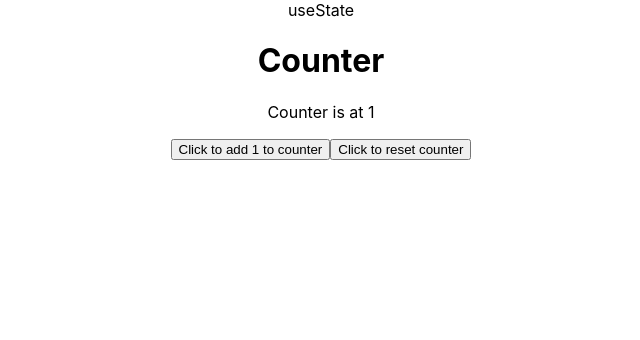
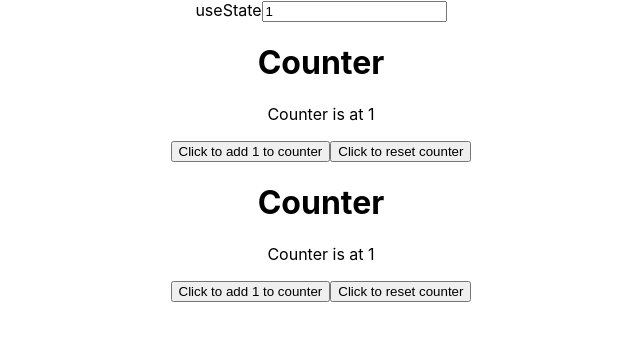
Before and after one commit to harellevi/degree, a React (Create React App) app in the folder usestate/: page / in a window 1280 px wide. Shown: the top 340 px of the page, without its empty margins (319-959 px from the left). Built offline with nearby package versions, Linux system fonts and the light colour scheme.

Commit message:
add delta to app

```diff
--- a/usestate/src/App.js
+++ b/usestate/src/App.js
@@ -1,10 +1,19 @@
 import './App.css';
 import Counter from './Counter';
+import { useState } from 'react';
+
 function App() {
+  const [delta, setDelta] = useState(1)
+
+function handleDelta(e){
+  setDelta(Number(e.target.value))
+   }
   return (
     <div className="App">
       useState
-      <Counter />
+      <input type = "number" value={delta} onChange={handleDelta}/>
+      <Counter delta = {delta} />
+      <Counter delta={delta}/>
     </div>
   );
 }
--- a/usestate/src/Counter.js
+++ b/usestate/src/Counter.js
@@ -1,28 +1,27 @@
 import { useState } from "react";
-function Counter() {
+
+function Counter(props) {
     const [count1, setCount] =useState(1)
+    const {delta} = props
 
     function incr(){
         setCount(
             function(oldCount){
-                return oldCount+1
+                return oldCount+delta
             }
-            )
-        }
-
+            )  }
     function reset(){
       setCount(
         function(oldCount){
           return oldCount=1
         }
-        )
-      }
+        )    }
 
     return (
       <div className="App">
         <h1> Counter</h1>
          <p> Counter is at {count1}</p>
-         <button onClick={incr}> Click to add 1 to counter</button>
+         <button onClick={incr}> Click to add {delta} to counter</button>
          <button onClick={reset}> Click to reset counter</button>
 
       </div>
```
